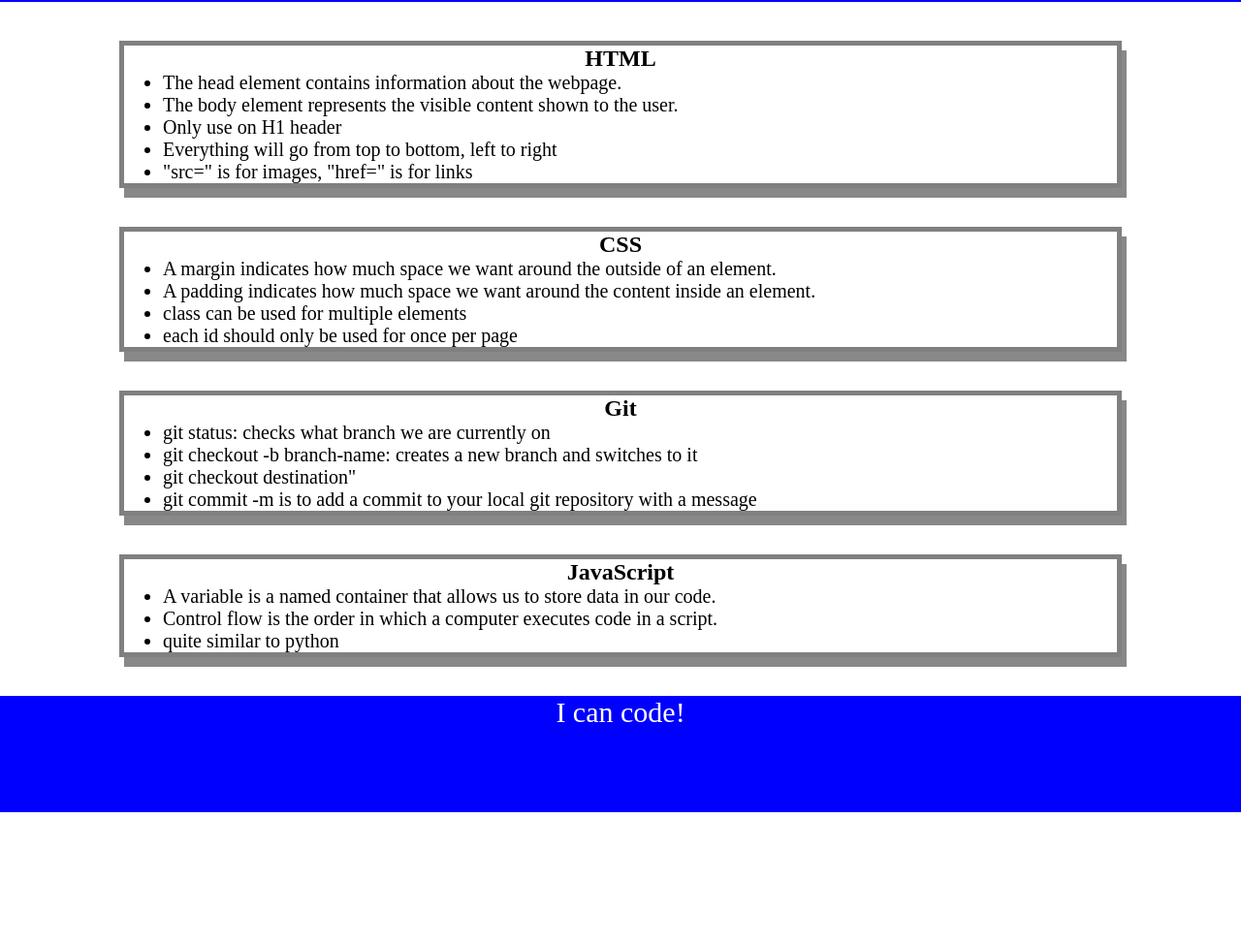
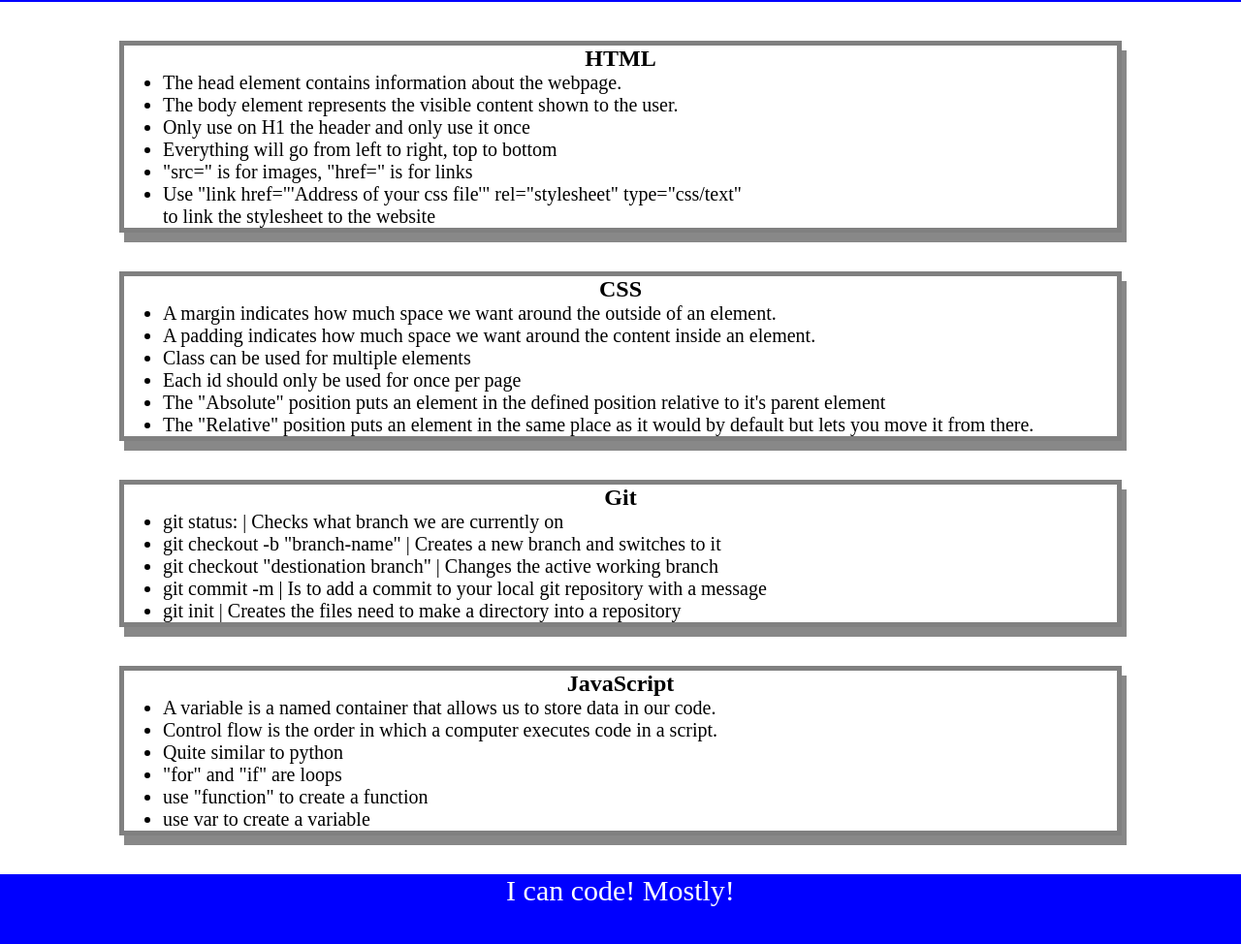
Before and after one commit to ProgramerNinja/UofU_Full-Stack_Course, a plain HTML site: page index.html in a window 1280 px wide. Shown: the part 118-1092 px from the top of the page at 97% size. Before the commit the page ends 956 px from the top, so only its background shows below. Drawn offline with Linux system fonts and the light colour scheme.

Commit message:
Added to the README

```diff
--- a/index.html
+++ b/index.html
@@ -19,9 +19,10 @@
         <ul>
           <li>The head element contains information about the webpage.</li>
           <li>The body element represents the visible content shown to the user.</li>
-          <li>Only use on H1 header</li>
-          <li>Everything will go from top to bottom, left to right</li>
+          <li>Only use on H1 the header and only use it once</li>
+          <li>Everything will go from left to right, top to bottom</li>
           <li>"src=" is for images, "href=" is for links</li>
+          <li>Use "link href="'Address of your css file'" rel="stylesheet" type="css/text"<br>to link the stylesheet to the website</li>
         </ul>
       </section>
 
@@ -30,18 +31,21 @@
         <ul>
           <li>A margin indicates how much space we want around the outside of an element.</li>
           <li>A padding indicates how much space we want around the content inside an element.</li>
-          <li>class can be used for multiple elements</li>
-          <li>each id should only be used for once per page</li>
+          <li>Class can be used for multiple elements</li>
+          <li>Each id should only be used for once per page</li>
+          <li>The "Absolute" position puts an element in the defined position relative to it's parent element</li>
+          <li>The "Relative" position puts an element in the same place as it would by default but lets you move it from there.</li>
         </ul>
       </section>
 
       <section class="card" id="git-section">
         <h2>Git</h2>
         <ul>
-          <li>git status: checks what branch we are currently on</li>
-          <li>git checkout -b branch-name: creates a new branch and switches to it</li>
-          <li>git checkout destination"</li>
-          <li>git commit -m is to add a commit to your local git repository with a message</li>
+          <li>git status: | Checks what branch we are currently on</li>
+          <li>git checkout -b "branch-name" | Creates a new branch and switches to it</li>
+          <li>git checkout "destionation branch" | Changes the active working branch</li>
+          <li>git commit -m | Is to add a commit to your local git repository with a message</li>
+          <li>git init | Creates the files need to make a directory into a repository</li>
         </ul>
       </section>
 
@@ -50,12 +54,15 @@
         <ul>
           <li>A variable is a named container that allows us to store data in our code.</li>
           <li>Control flow is the order in which a computer executes code in a script.</li>
-          <li>quite similar to python</li>
+          <li>Quite similar to python</li>
+          <li>"for" and "if" are loops</li>
+          <li>use "function" to create a function</li>
+          <li>use var to create a variable</li>
       </section>
     </main>
 
     <footer>
-      <p>I can code!</p>
+      <p>I can code! Mostly!</p>
     </footer>
     <script src="./assets/script.js"></script>
   </body>
```
Also changed, not shown: 1 other file.
